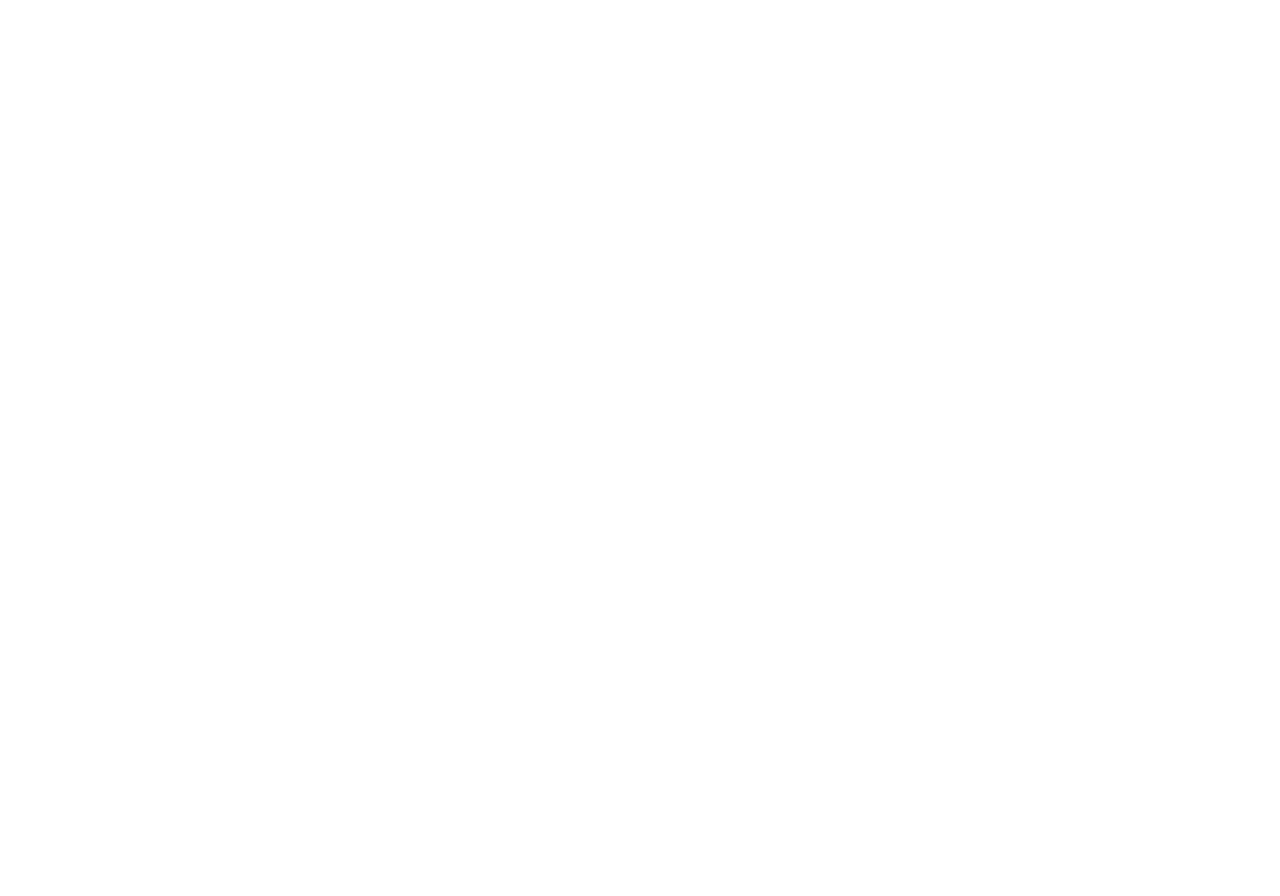
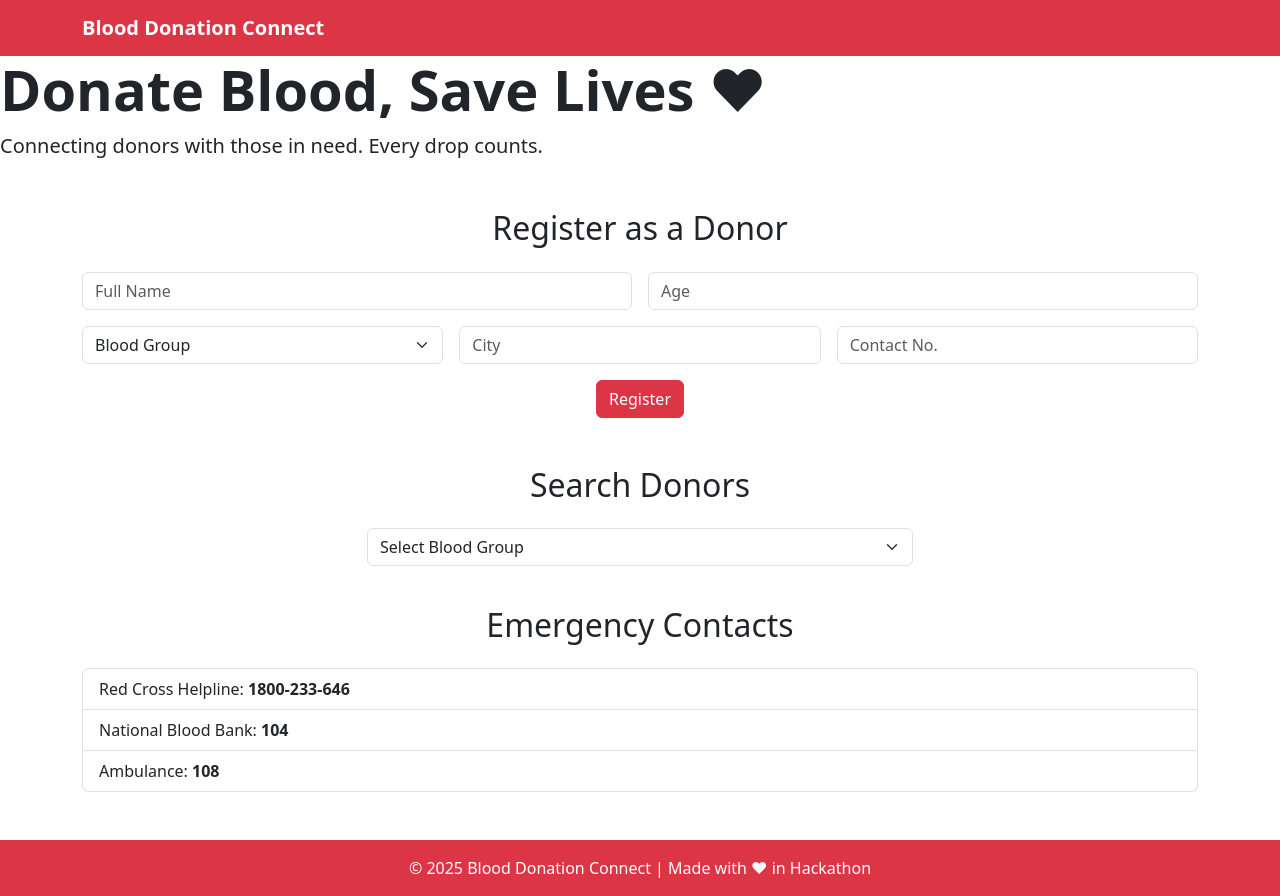
Before and after one commit to bharathnayak13/Crackathon, a plain HTML site: page index.html in a window 1280 px wide. Before the commit the page ends 800 px from the top, so only its background shows below. Drawn offline with nearby package versions, Linux system fonts and the light colour scheme.

Commit message:
Added script.js with donor registration and search functionality

```diff
--- a/index.html
+++ b/index.html
@@ -1,11 +1,93 @@
 <!DOCTYPE html>
 <html lang="en">
 <head>
-    <meta charset="UTF-8">
-    <meta name="viewport" content="width=device-width, initial-scale=1.0">
-    <title>Document</title>
+  <meta charset="UTF-8">
+  <meta name="viewport" content="width=device-width, initial-scale=1.0">
+  <title>Blood Donation Connect</title>
+  <!-- Bootstrap CDN -->
+  <link href="https://cdn.jsdelivr.net/npm/bootstrap@5.3.2/dist/css/bootstrap.min.css" rel="stylesheet">
+  <!-- Custom CSS -->
+  <link rel="stylesheet" href="style.css">
 </head>
 <body>
 
+  <!-- Navbar -->
+  <nav class="navbar navbar-expand-lg navbar-dark bg-danger">
+    <div class="container">
+      <a class="navbar-brand fw-bold" href="#">Blood Donation Connect</a>
+    </div>
+  </nav>
+
+  <!-- Hero Section -->
+  <section class="hero">
+    <h1 class="display-4 fw-bold">Donate Blood, Save Lives ❤</h1>
+    <p class="lead">Connecting donors with those in need. Every drop counts.</p>
+  </section>
+
+  <!-- Donor Registration -->
+  <section class="container my-5">
+    <h2 class="text-center mb-4">Register as a Donor</h2>
+    <form id="donorForm" class="row g-3">
+      <div class="col-md-6">
+        <input type="text" class="form-control" id="name" placeholder="Full Name" required>
+      </div>
+      <div class="col-md-6">
+        <input type="number" class="form-control" id="age" placeholder="Age" required>
+      </div>
+      <div class="col-md-4">
+        <select class="form-select" id="bloodGroup" required>
+          <option value="">Blood Group</option>
+          <option>A+</option><option>A-</option>
+          <option>B+</option><option>B-</option>
+          <option>O+</option><option>O-</option>
+          <option>AB+</option><option>AB-</option>
+        </select>
+      </div>
+      <div class="col-md-4">
+        <input type="text" class="form-control" id="city" placeholder="City" required>
+      </div>
+      <div class="col-md-4">
+        <input type="tel" class="form-control" id="contact" placeholder="Contact No." required>
+      </div>
+      <div class="col-12 text-center">
+        <button type="submit" class="btn btn-danger">Register</button>
+      </div>
+    </form>
+  </section>
+
+  <!-- Search Donors -->
+  <section class="container my-5">
+    <h2 class="text-center mb-4">Search Donors</h2>
+    <div class="row mb-3">
+      <div class="col-md-6 mx-auto">
+        <select id="searchGroup" class="form-select">
+          <option value="">Select Blood Group</option>
+          <option>A+</option><option>A-</option>
+          <option>B+</option><option>B-</option>
+          <option>O+</option><option>O-</option>
+          <option>AB+</option><option>AB-</option>
+        </select>
+      </div>
+    </div>
+    <div id="donorList" class="row g-4"></div>
+  </section>
+
+  <!-- Emergency Contacts -->
+  <section class="container my-5">
+    <h2 class="text-center mb-4">Emergency Contacts</h2>
+    <ul class="list-group">
+      <li class="list-group-item">Red Cross Helpline: <strong>1800-233-646</strong></li>
+      <li class="list-group-item">National Blood Bank: <strong>104</strong></li>
+      <li class="list-group-item">Ambulance: <strong>108</strong></li>
+    </ul>
+  </section>
+
+  <!-- Footer -->
+  <footer class="bg-danger text-white text-center p-3">
+    <p class="mb-0">© 2025 Blood Donation Connect | Made with ❤ in Hackathon</p>
+  </footer>
+
+  <!-- JS -->
+  <script src="script.js"></script>
 </body>
 </html>
--- /dev/null
+++ b/script.js
@@ -0,0 +1,52 @@
+// Array to store donors
+let donors = [];
+
+// Handle donor registration
+document.getElementById("donorForm").addEventListener("submit", function (e) {
+  e.preventDefault();
+
+  const name = document.getElementById("name").value;
+  const age = document.getElementById("age").value;
+  const bloodGroup = document.getElementById("bloodGroup").value;
+  const city = document.getElementById("city").value;
+  const contact = document.getElementById("contact").value;
+
+  // Add donor to array
+  donors.push({ name, age, bloodGroup, city, contact });
+
+  alert("Donor Registered Successfully!");
+
+  // Reset form
+  this.reset();
+});
+
+// Handle search donors
+document.getElementById("searchGroup").addEventListener("change", function () {
+  const selectedGroup = this.value;
+  const donorList = document.getElementById("donorList");
+  donorList.innerHTML = "";
+
+  const filtered = donors.filter(donor => donor.bloodGroup === selectedGroup);
+
+  if (filtered.length === 0) {
+    donorList.innerHTML = "<p class='text-center text-muted'>No donors found.</p>";
+    return;
+  }
+
+  filtered.forEach(donor => {
+    donorList.innerHTML += `
+      <div class="col-md-4">
+        <div class="card shadow-sm">
+          <div class="card-body">
+            <h5 class="card-title">${donor.name} (${donor.age} yrs)</h5>
+            <p class="card-text">
+              <strong>Blood Group:</strong> ${donor.bloodGroup}<br>
+              <strong>City:</strong> ${donor.city}<br>
+              <strong>Contact:</strong> ${donor.contact}
+            </p>
+          </div>
+        </div>
+      </div>
+    `;
+  });
+});
```
